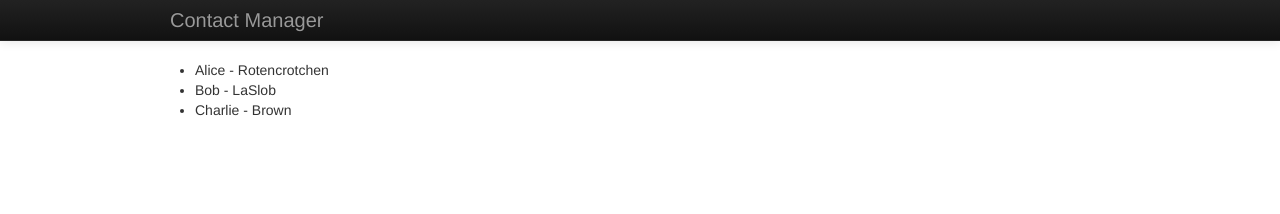
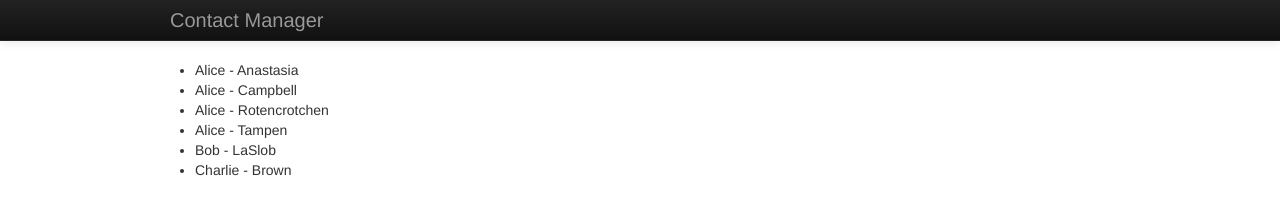
Before and after one commit to anthonybrown/gentle, a plain HTML site: page index.html in a window 1280 px wide. Drawn offline with Linux system fonts and the light colour scheme.

Commit message:
add new conacts

```diff
--- a/index.html
+++ b/index.html
@@ -68,6 +68,21 @@
         },
         {
           firstName: 'Alice',
+          lastName: 'Tampen',
+          phoneNumber: '555-1234'
+        },
+        {
+          firstName: 'Alice',
+          lastName: 'Anastasia',
+          phoneNumber: '555-1234'
+        },
+        {
+          firstName: 'Alice',
+          lastName: 'Campbell',
+          phoneNumber: '555-1234'
+        },
+        {
+          firstName: 'Alice',
           lastName: 'Rotencrotchen',
           phoneNumber: '555-1234'
         },
```
